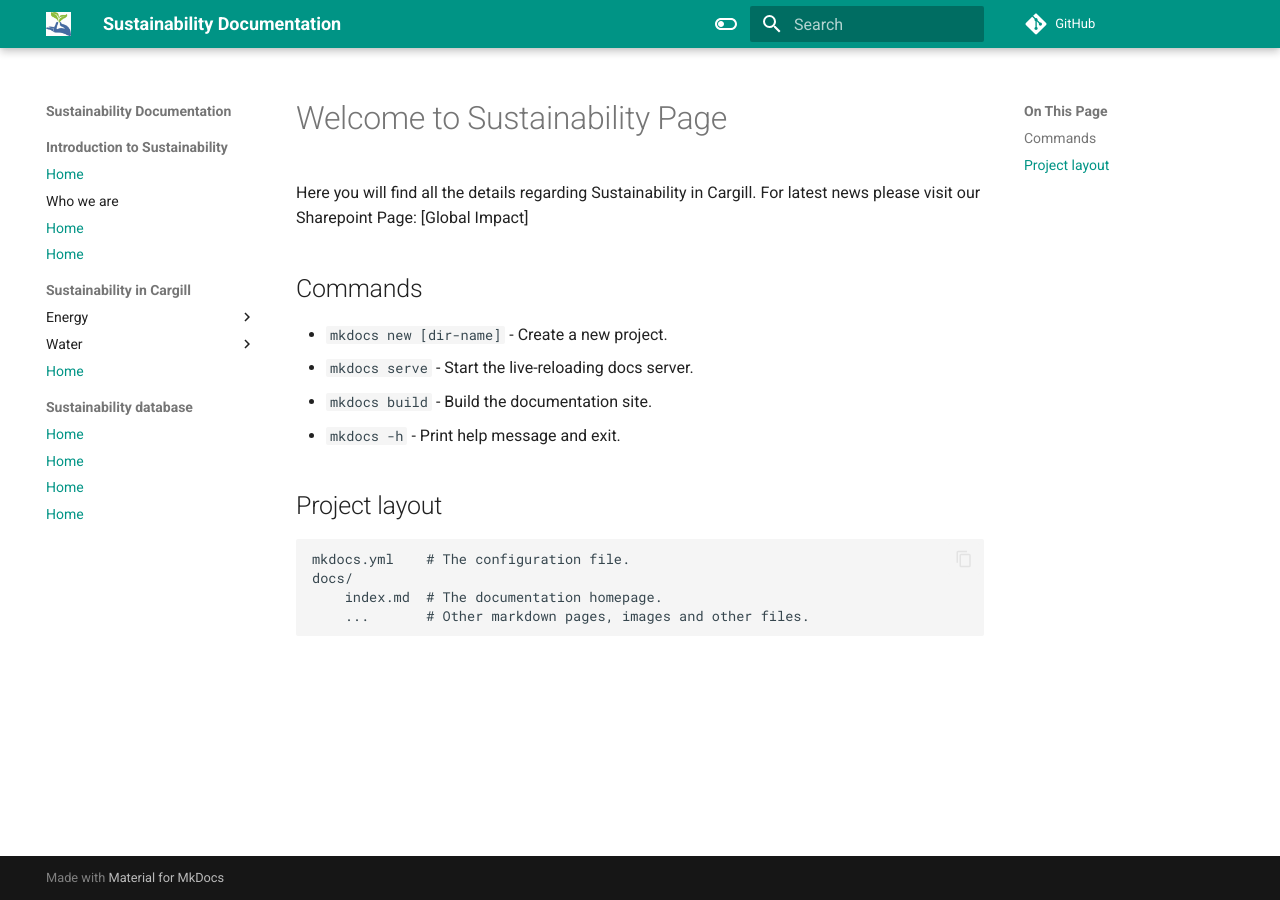
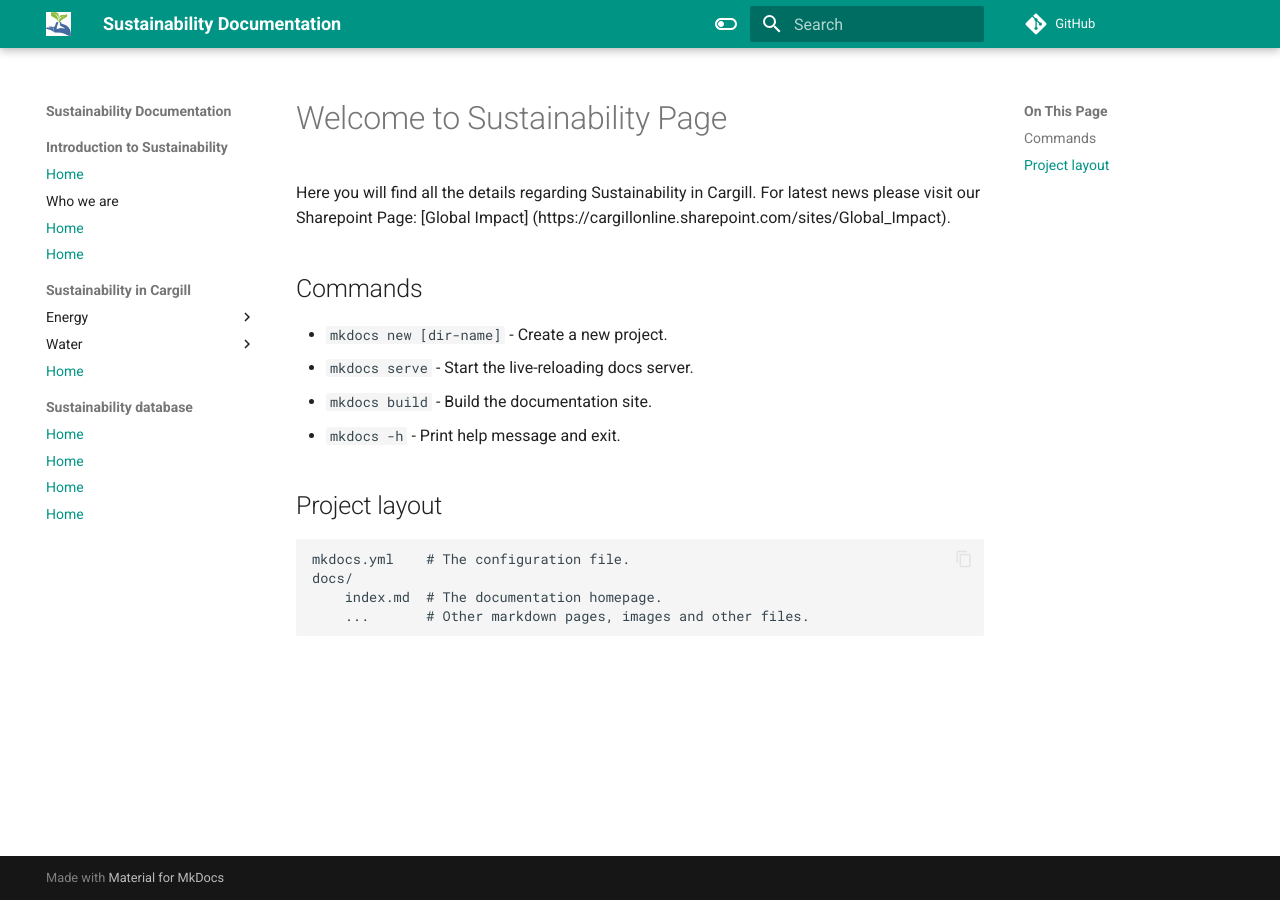
Before and after one commit to slowikr/mkdocs-example, an MkDocs documentation site: the page built from docs/index.md, in a window 1280 px wide. Built offline with MkDocs 1.6.1 and Material for MkDocs 9.7.7, drawn with Linux system fonts in a browser that asks for light colours; comment, search, counter and statistics services are not loaded; some of the changed lines change nothing that is shown.

Commit message:
Adding Link

```diff
--- a/docs/index.md
+++ b/docs/index.md
@@ -1,7 +1,7 @@
 # Welcome to Sustainability Page
 
 Here you will find all the details regarding Sustainability in Cargill.
-For latest news please visit our Sharepoint Page: [Global Impact]
+For latest news please visit our Sharepoint Page: [Global Impact] (https://cargillonline.sharepoint.com/sites/Global_Impact).
 
 ## Commands
 
```
